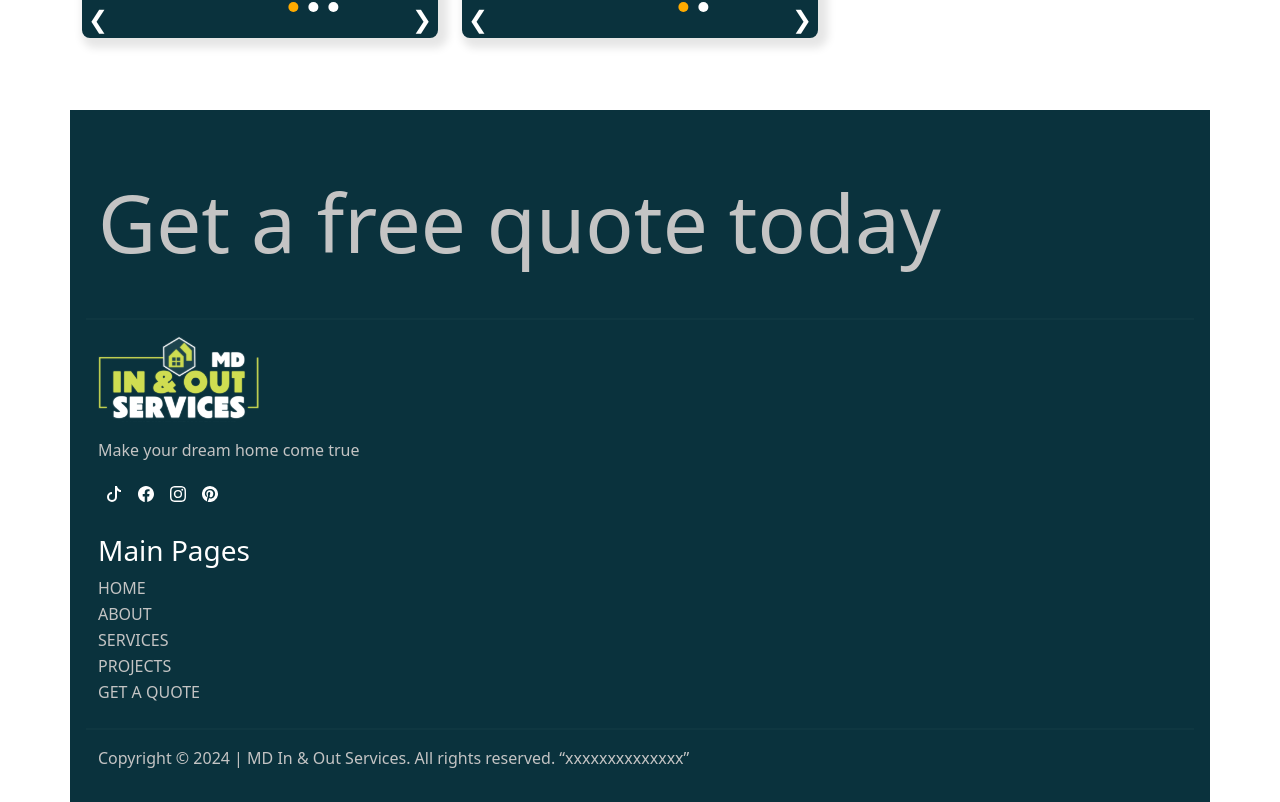
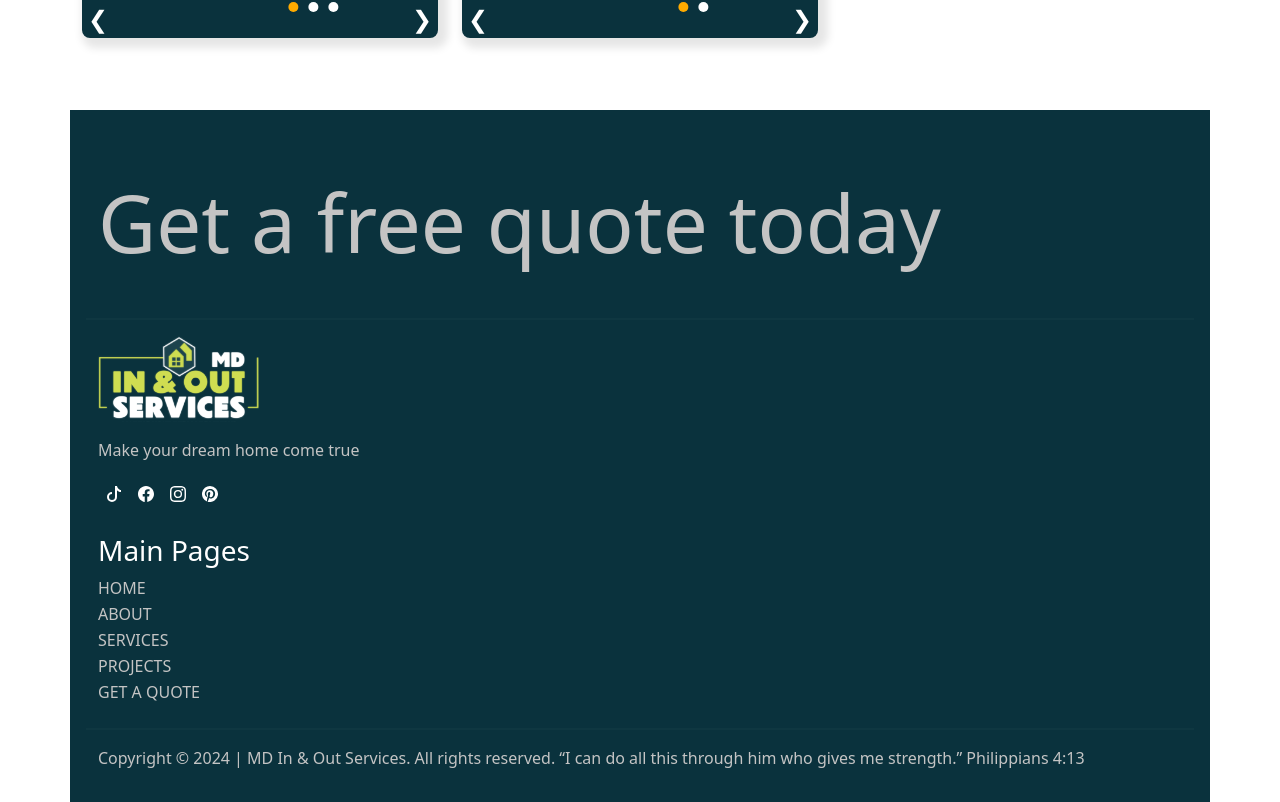
Before and after one commit to yohanJS/mdinandoutserv, a Vue app: page / in a window 1280 px wide. Shown: the part 6840-7642 px from the top of the page. Built offline with nearby package versions, Linux system fonts and the light colour scheme.

Commit message:
Added links

```diff
--- a/src/components/Footer.vue
+++ b/src/components/Footer.vue
@@ -22,21 +22,21 @@
           </defs>
         </svg>
         <p class="txt-color mt-3">Make your dream home come true</p>
-        <a href="#">
+        <a href="https://www.tiktok.com/@md.in.out.service?_t=8pZvyOjJKH8&_r=1">
           <svg xmlns="http://www.w3.org/2000/svg" width="16" height="16" fill="#ffffff" class="bi bi-tiktok m-2"
             viewBox="0 0 16 16">
             <path
               d="M9 0h1.98c.144.715.54 1.617 1.235 2.512C12.895 3.389 13.797 4 15 4v2c-1.753 0-3.07-.814-4-1.829V11a5 5 0 1 1-5-5v2a3 3 0 1 0 3 3z" />
           </svg>
         </a>
-        <a href="#">
+        <a href="https://www.facebook.com/profile.php?id=100090709224068&mibextid=ZbWKwL">
           <svg xmlns="http://www.w3.org/2000/svg" width="16" height="16" fill="#ffffff" class="bi bi-facebook m-2"
             viewBox="0 0 16 16">
             <path
               d="M16 8.049c0-4.446-3.582-8.05-8-8.05C3.58 0-.002 3.603-.002 8.05c0 4.017 2.926 7.347 6.75 7.951v-5.625h-2.03V8.05H6.75V6.275c0-2.017 1.195-3.131 3.022-3.131.876 0 1.791.157 1.791.157v1.98h-1.009c-.993 0-1.303.621-1.303 1.258v1.51h2.218l-.354 2.326H9.25V16c3.824-.604 6.75-3.934 6.75-7.951" />
           </svg>
         </a>
-        <a href="#">
+        <a href="https://www.instagram.com/md_inandoutservices?igsh=eDRjajc1dzJzejN4">
           <svg xmlns="http://www.w3.org/2000/svg" width="16" height="16" fill="#ffffff" class="bi bi-instagram m-2"
             viewBox="0 0 16 16">
             <path
@@ -64,7 +64,7 @@
       </div>
       <hr class="line-color" />
       <div class="col-12">
-        <p class="txt-color">Copyright © {{ currentYear }} | MD In & Out Services. All rights reserved. “xxxxxxxxxxxxxx”
+        <p class="txt-color">Copyright © {{ currentYear }} | MD In & Out Services. All rights reserved. <span>“I can do all this through him who gives me strength.”  Philippians 4:13 </span>
         </p>
       </div>
     </div>
```
